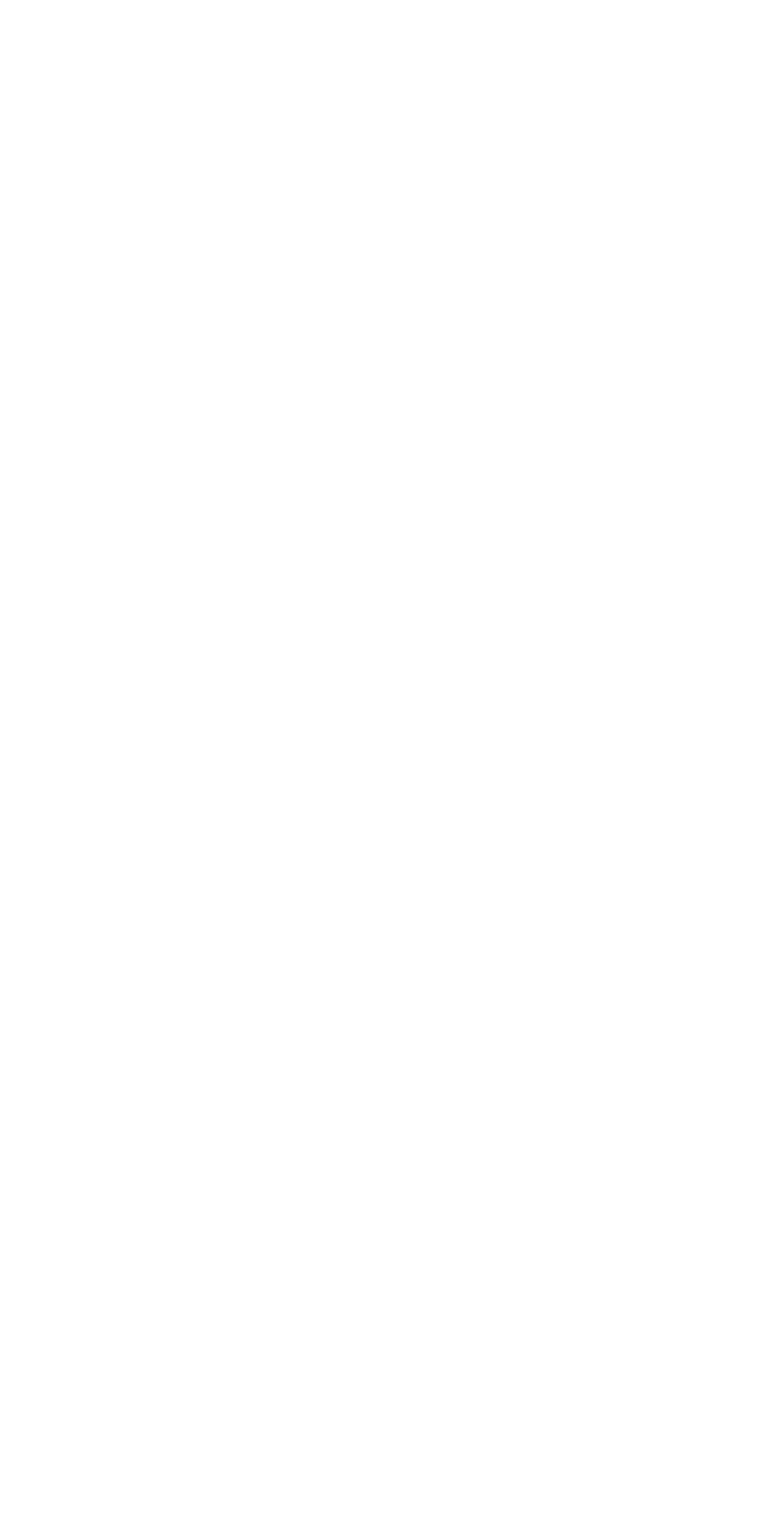
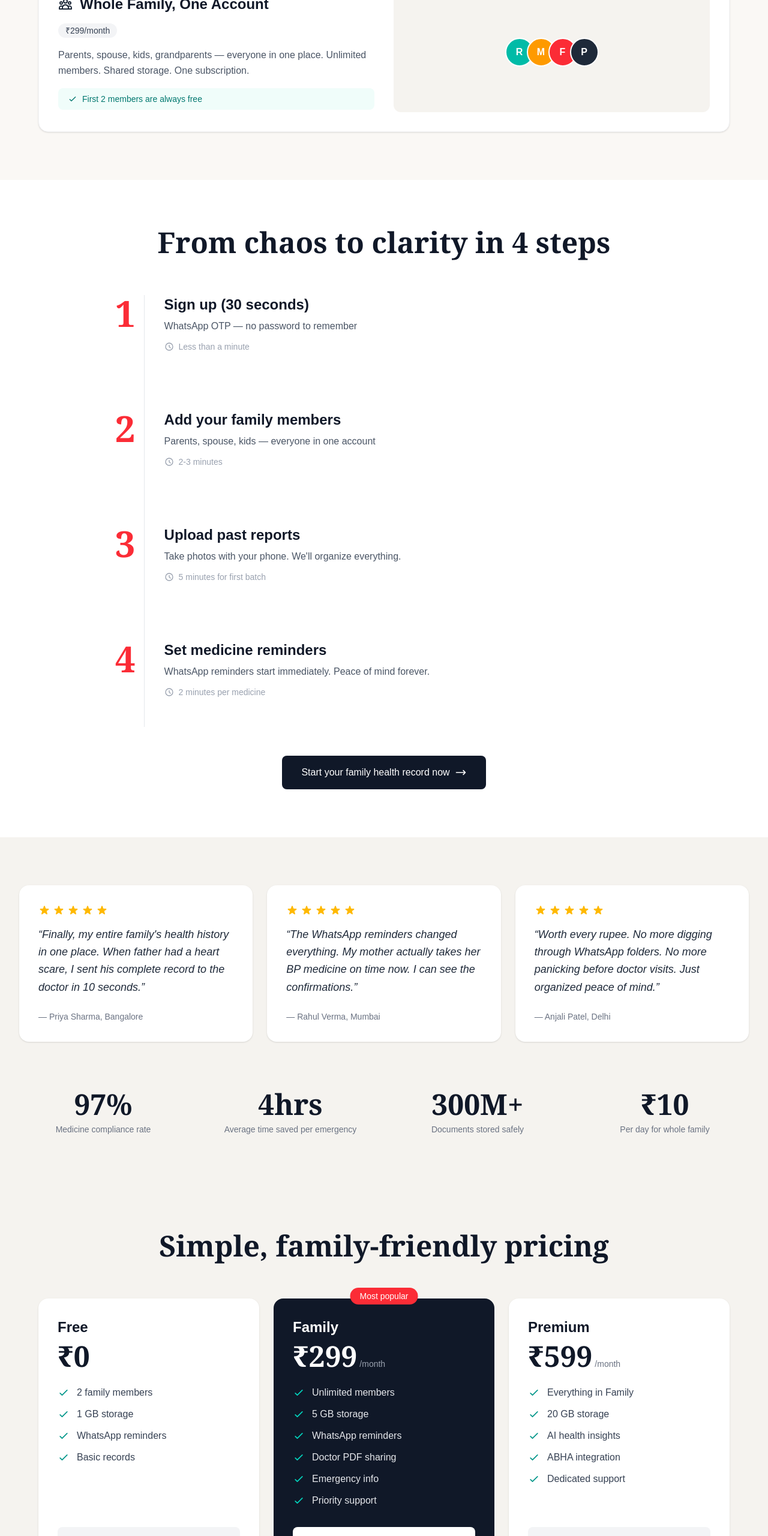
Before and after one commit to bhavy-sharma/health-reminder, a Next.js app: page / in a window 1280 px wide. Shown: the part 3148-5709 px from the top of the page at 60% size. Before the commit the page ends 1646 px from the top, so only its background shows below. Built offline with nearby package versions, Linux system fonts and the light colour scheme.

Commit message:
Page.js final one

```diff
--- a/app/page.js
+++ b/app/page.js
@@ -1,6 +1,12 @@
 import Navbar from "@/components/Navbar";
 import HeroSection from "@/components/HeroSection";
 import ProblemsSection from "@/components/ProblemsSection";
+import FeaturesSection from "@/components/FeaturesSection";
+import HowItWorksSection from "@/components/HowItWorksSection";
+import TestimonialsSection from "@/components/TestimonialsSection";
+import PricingSection from "@/components/PricingSection";
+import FinalCTA from "@/components/FinalCTA";
+import Footer from "@/components/Footer";
 
 export default function Home() {
   return (
@@ -8,6 +14,12 @@ export default function Home() {
       <Navbar />
       <HeroSection />
       <ProblemsSection />
+      <FeaturesSection />
+      <HowItWorksSection />
+      <TestimonialsSection />
+      <PricingSection />
+      <FinalCTA />
+      <Footer />
     </main>
   );
 }
```
